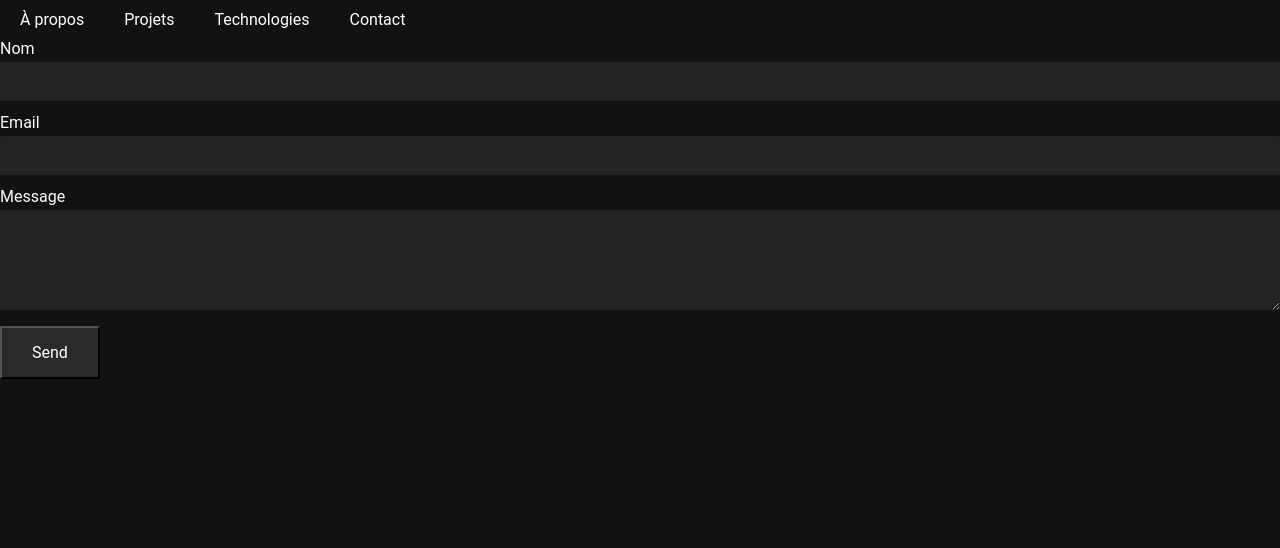
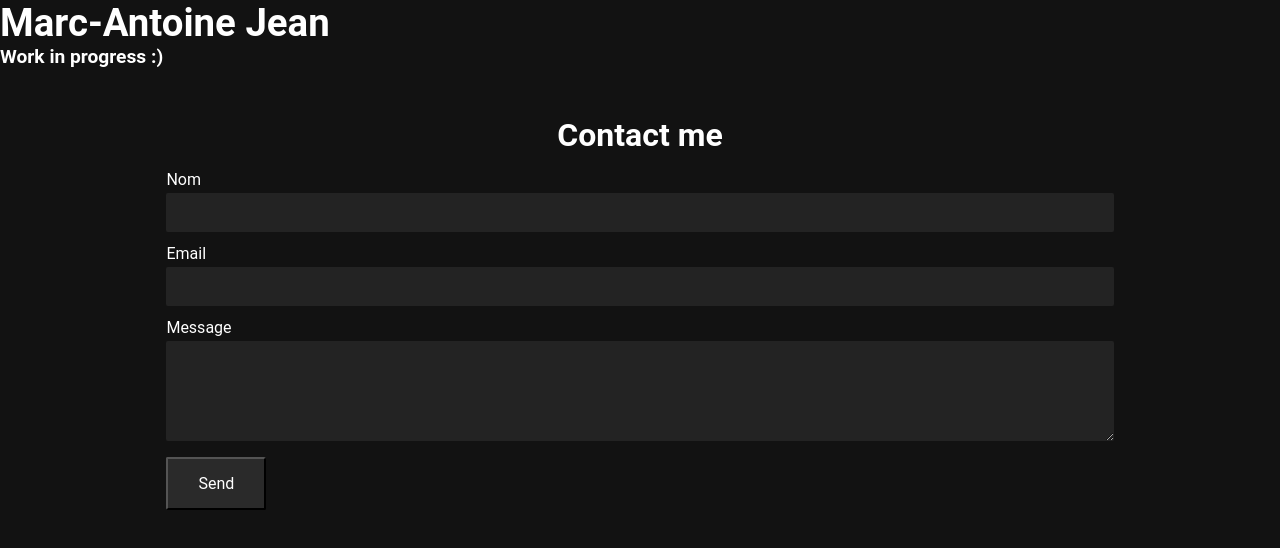
Before and after one commit to Chevalmuscle/marcantoinejean.com, a React (Create React App) app: page / in a window 1280 px wide. Shown: the top 548 px of the page. Built offline with nearby package versions, Linux system fonts and the light colour scheme; no server answers.

Commit message:
added contact form on placeholder page

```diff
--- a/src/App.js
+++ b/src/App.js
@@ -1,24 +1,22 @@
 import React, { Component } from "react";
 
-import Navbar from "./components/Navbar";
 import ContactForm from "./components/ContactForm";
 
 import styles from "./App.module.css";
-
-const navbarElements = [
-  { label: "À propos", ref: "about" },
-  { label: "Projets", ref: "projects" },
-  { label: "Technologies", ref: "technologies" },
-  { label: "Contact", ref: "contact" },
-];
 
 export default class App extends Component {
   render() {
     return (
       <div>
-        <Navbar elements={navbarElements} />
-        <div>
-          <ContactForm />
+        <h1>Marc-Antoine Jean</h1>
+        <h2>Work in progress :)</h2>
+        <div className={styles["contact-section"]}>
+          <div className={styles["contact-form-container"]}>
+            <h3>Contact me</h3>
+            <div className={styles["contact-form"]}>
+              <ContactForm />
+            </div>
+          </div>
         </div>
       </div>
     );
--- a/src/App.module.css
+++ b/src/App.module.css
@@ -1,5 +1,50 @@
+h1,
+h2,
+h3 {
+  color: white;
+}
+
+h1 {
+  font-size: min(8vw, 2.4rem);
+}
+
+h2 {
+  font-size: min(4vw, 1.2rem);
+}
+
+h3 {
+  text-align: center;
+  font-size: min(6vw, 2rem);
+}
+
+.contact-section {
+  margin: 3rem;
+  display: flex;
+  justify-content: center;
+  flex-direction: row;
+  align-items: center;
+}
+
+.contact-form-container {
+  width: 80%;
+}
+
+@media screen and (max-width: 600px) {
+  .contact-section {
+    margin: 20px 5px;
+    display: flex;
+    justify-content: center;
+    flex-direction: row;
+    align-items: center;
+  }
+
+  .contact-form-container {
+    width: 100%;
+  }
+}
+
 .contact-form {
-  width: 625px;
+  margin: 1rem 0;
 }
 
 .navbar {
```
